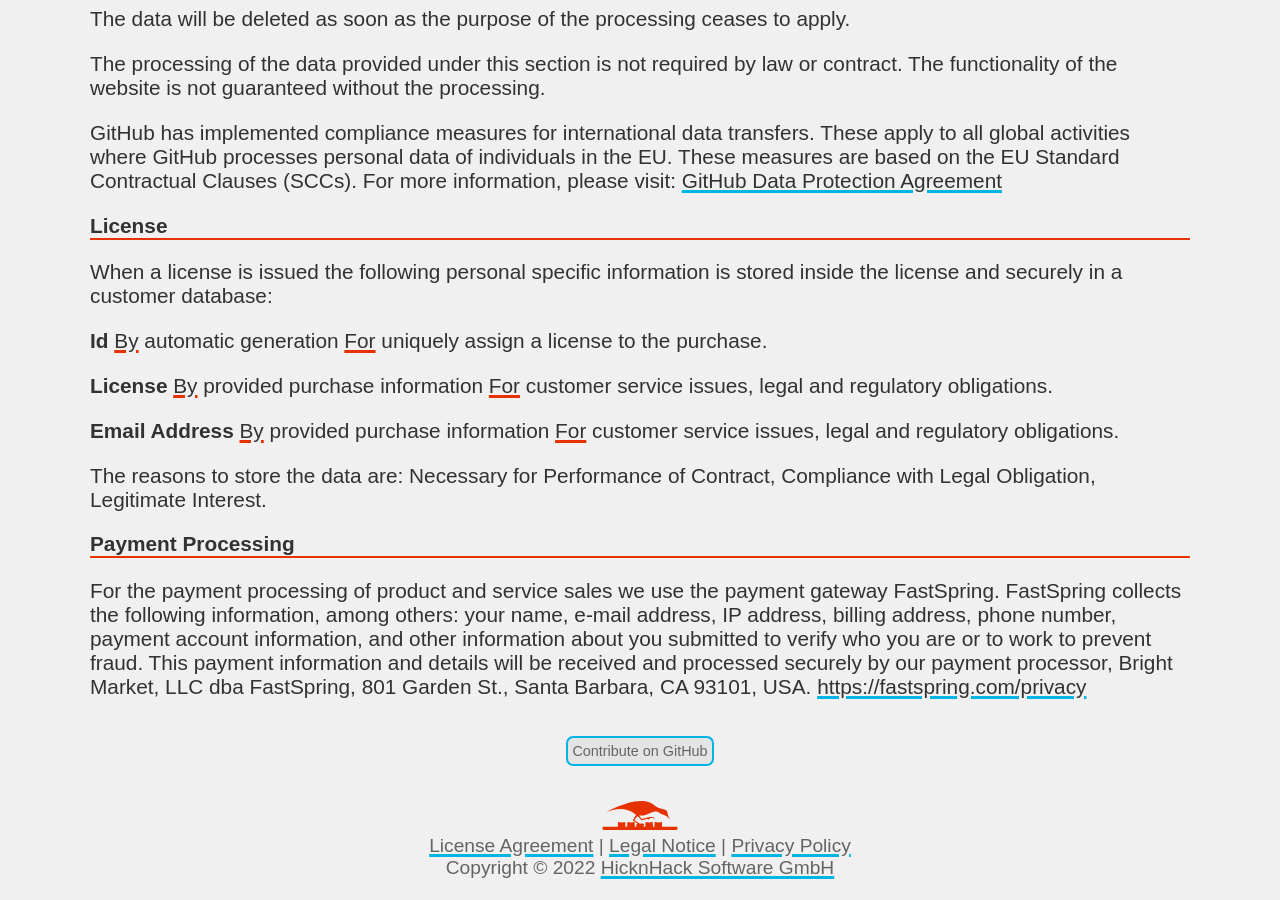
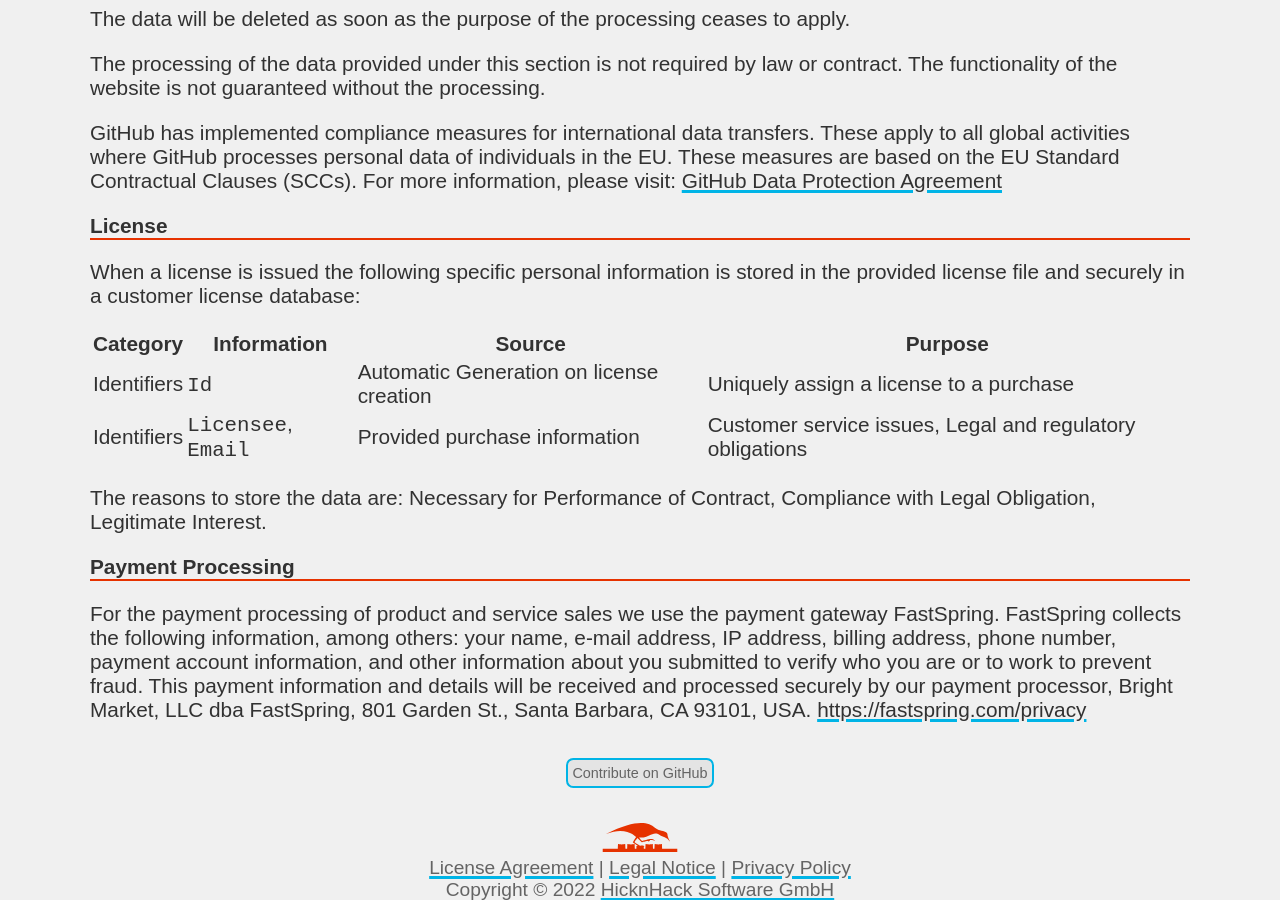
Before and after one commit to redmineBOOST/website, a Jekyll site: the page built from privacy-policy.md, in a window 1280 px wide and 900 px high, scrolled down 1046 px. Built offline with Jekyll 4.4.1, drawn with Linux system fonts in a browser that asks for light colours.

Commit message:
Updated License paragraph

```diff
--- a/privacy-policy.md
+++ b/privacy-policy.md
@@ -40,13 +40,12 @@
 
 ### License
 
-When a license is issued the following personal specific information is stored inside the license and securely in a customer database:
+When a license is issued the following specific personal information is stored in the provided license file and securely in a customer license database:
 
-**Id** *By* automatic generation *For* uniquely assign a license to the purchase.
-
-**License** *By* provided purchase information *For* customer service issues, legal and regulatory obligations.
-
-**Email Address** *By* provided purchase information *For* customer service issues, legal and regulatory obligations.
+|**Category**|**Information**|**Source**|**Purpose**|
+|------------|---------------|----------|-----------|
+|Identifiers|`Id`|Automatic Generation on license creation|Uniquely assign a license to a purchase|
+|Identifiers|`Licensee`, `Email`|Provided purchase information|Customer service issues, Legal and regulatory obligations|
 
 The reasons to store the data are: Necessary for Performance of Contract, Compliance with Legal Obligation, Legitimate Interest.
 
```
